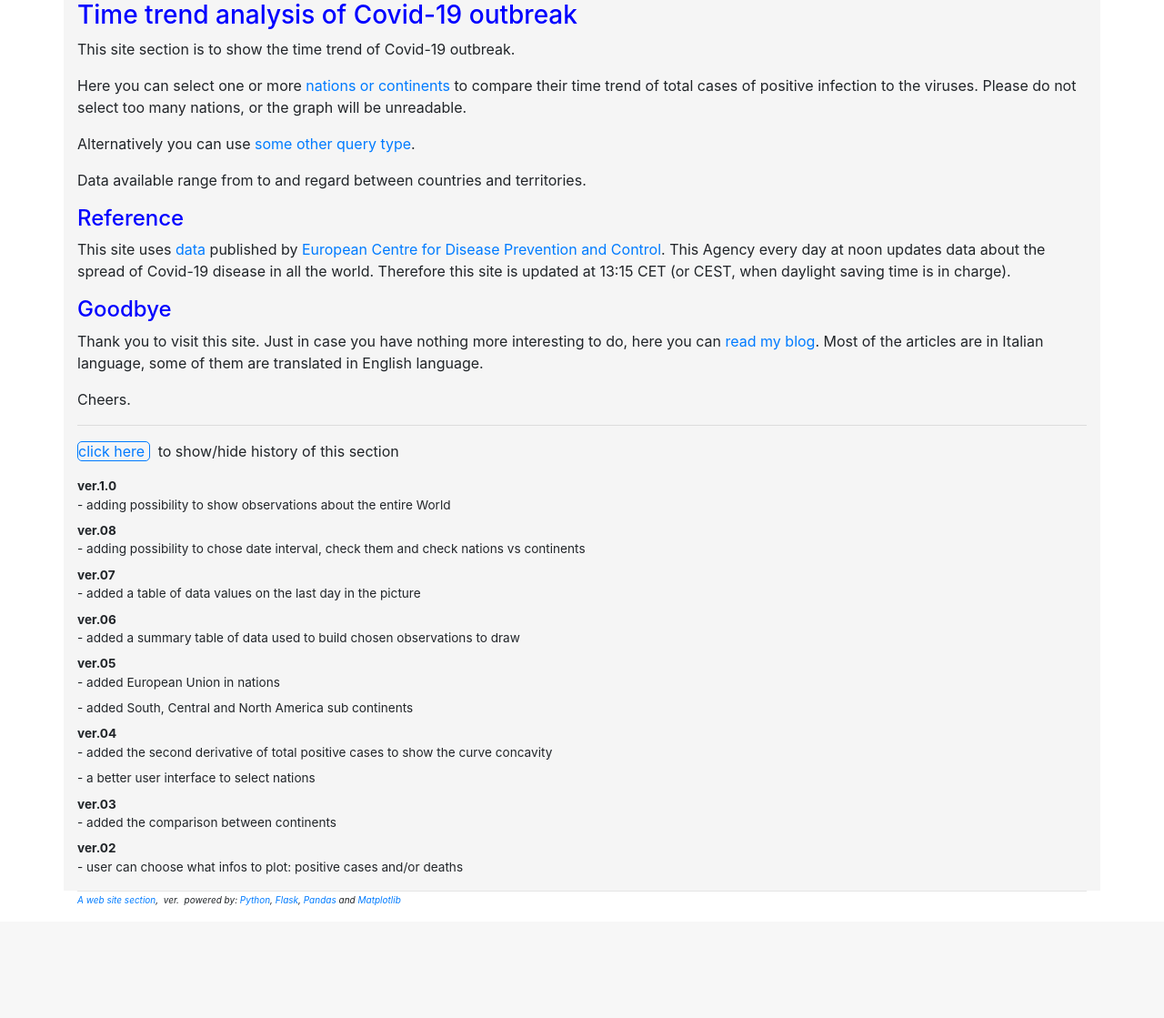
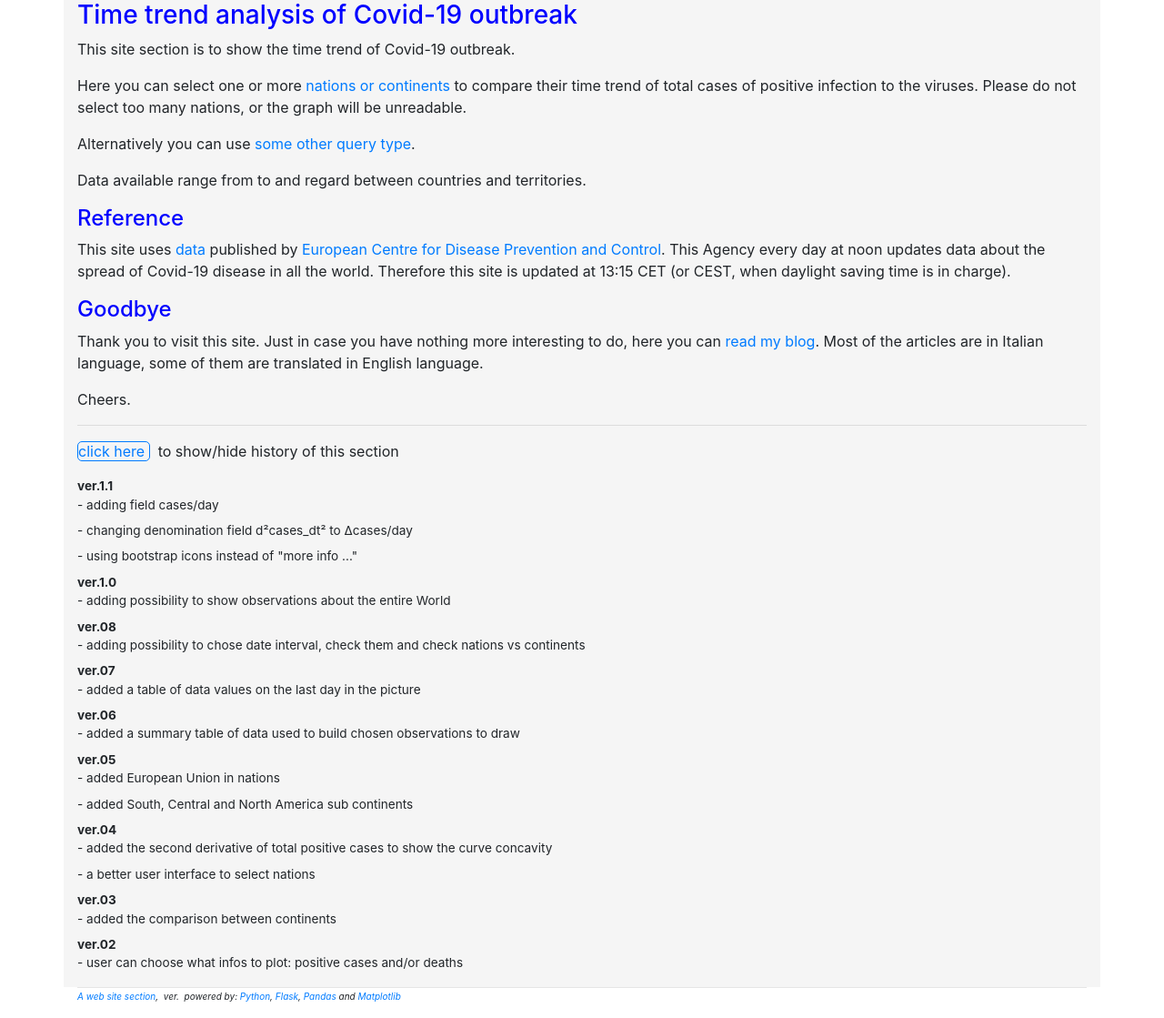
Before and after one commit to l-dfa/flask_covid-v1, a Flask app: template covid/templates/index.html in a window 1280 px wide, after a click on "click here". Shown: the part 56-1175 px from the top of the page at 91% size. Before the commit the page ends 1051 px from the top, so only its background shows below. Run offline with Flask 2, Linux system fonts and the light colour scheme; the template is opened without the code that fills it, so the values that code supplies are empty; parts of the project's set-up code (start-up, migrations or seed data) failed here and were passed over; some libraries are stand-ins or nearby versions.

Commit message:
changing version to v1.1 adding translations in Italian language abot v.1.1

```diff
--- a/covid/templates/index.html
+++ b/covid/templates/index.html
@@ -56,6 +56,11 @@
 
             <div class="collapse" id="history">
                 <dl>
+                    <dt>ver.1.1</dt>
+                    <dd>- {{_('adding field cases/day') }}</dd>
+                    <dd>- {{_('changing denomination field d²cases_dt² to &Delta;cases/day') }}</dd>
+                    <dd>- {{_('using bootstrap icons instead of "more info ..."') }}</dd>
+                    </dd>
                     <dt>ver.1.0</dt>
                     <dd>- {{_('adding possibility to show observations about the entire World') }}</dd>
                     <dt>ver.08</dt>
```
